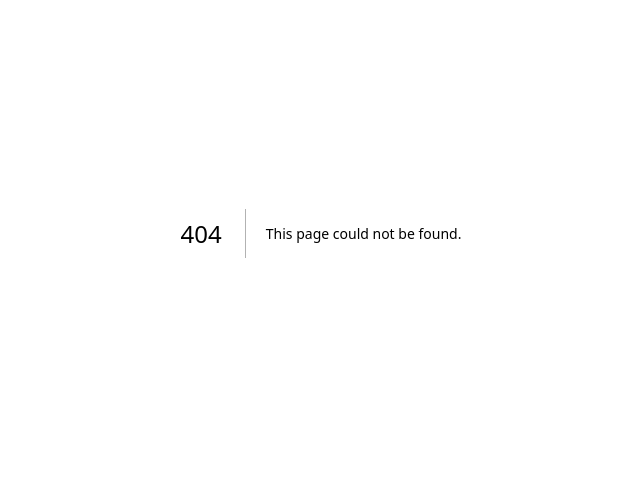
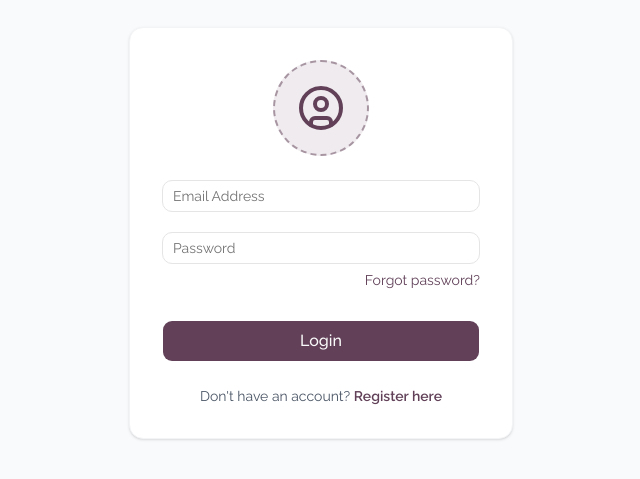
Before and after one commit to batmanven/odoo-hackathon-amrita, a Next.js app: page /login in a window 1280 px wide. Before the commit this address had no page. Shown: the part 167-646 px from the top of the page, without its empty margins (319-959 px from the left). Built offline with nearby package versions, Linux system fonts and the light colour scheme; no server answers.

Commit message:
feat: add login page with avatar support, implement session-based authentication middleware, and update UserNav with navigation links

```diff
--- /dev/null
+++ b/src/app/(auth)/login/page.tsx
@@ -0,0 +1,119 @@
+'use client'
+
+import { useActionState, useState, useRef, useEffect } from 'react'
+import { loginAction } from '@/app/actions/auth'
+import Link from 'next/link'
+import { Input } from '@/components/ui/input'
+import { Button } from '@/components/ui/button'
+import { UserCircle, Upload } from 'lucide-react'
+import { toast } from 'sonner'
+import Image from 'next/image'
+
+export default function LoginPage() {
+    const [state, formAction, isPending] = useActionState(loginAction, null)
+    const [avatarPreview, setAvatarPreview] = useState<string | null>(null)
+    const fileInputRef = useRef<HTMLInputElement>(null)
+
+    useEffect(() => {
+        if (state?.error) {
+            toast.error(state.error)
+        }
+    }, [state?.error])
+
+    const handleImageChange = (e: React.ChangeEvent<HTMLInputElement>) => {
+        const file = e.target.files?.[0]
+        if (file) {
+            if (file.size > 5 * 1024 * 1024) {
+                toast.error('Image must be less than 5MB')
+                return
+            }
+            const reader = new FileReader()
+            reader.onloadend = () => {
+                setAvatarPreview(reader.result as string)
+            }
+            reader.readAsDataURL(file)
+        }
+    }
+
+    return (
+        <div className="min-h-screen bg-slate-50 flex items-center justify-center p-4">
+            <div className="w-full max-w-sm bg-white rounded-xl shadow-sm border border-gray-100 p-8 flex flex-col items-center">
+
+                <div
+                    className="w-24 h-24 bg-primary/10 rounded-full flex items-center justify-center mb-6 cursor-pointer relative overflow-hidden group border-2 border-dashed border-primary/50 hover:border-primary transition-all"
+                    onClick={() => fileInputRef.current?.click()}
+                >
+                    {avatarPreview ? (
+                        <Image src={avatarPreview} alt="Avatar" fill className="object-cover" />
+                    ) : (
+                        <UserCircle className="w-12 h-12 text-primary" />
+                    )}
+                    <div className="absolute inset-0 bg-black/40 flex items-center justify-center opacity-0 group-hover:opacity-100 transition-opacity">
+                        <Upload className="w-6 h-6 text-white" />
+                    </div>
+                </div>
+
+                <form action={formAction} className="w-full space-y-5">
+                    <input
+                        type="file"
+                        ref={fileInputRef}
+                        className="hidden"
+                        accept="image/*"
+                        onChange={handleImageChange}
+                    />
+                    <input type="hidden" name="avatarBase64" value={avatarPreview || ''} />
+                    {state?.error && (
+                        <div className="p-3 text-sm text-red-500 bg-red-50 rounded-md border border-red-100">
+                            {state.error}
+                        </div>
+                    )}
+
+                    <div>
+                        <Input
+                            type="email"
+                            name="email"
+                            placeholder="Email Address"
+                            required
+                        />
+                    </div>
+
+                    <div>
+                        <Input
+                            type="password"
+                            name="password"
+                            placeholder="Password"
+                            required
+                        />
+                        <div className="text-right mt-1">
+                            <Link href="/forgot-password" className="text-sm text-primary hover:underline cursor-pointer">
+                                Forgot password?
+                            </Link>
+                        </div>
+                    </div>
+
+                    <div className="pt-2">
+                        <Button
+                            type="submit"
+                            disabled={isPending}
+                            className="
+      w-full py-5 text-md font-medium
+      cursor-pointer
+      transition-all duration-200
+      hover:bg-primary/90
+      hover:scale-[1.01]
+      active:scale-[0.98]
+      disabled:cursor-not-allowed
+    "
+                        >
+                            {isPending ? 'Logging in...' : 'Login'}
+                        </Button>
+                    </div>
+                </form>
+
+                <div className="mt-6 text-sm text-gray-600">
+                    Don&apos;t have an account? <Link href="/register" className="text-primary font-semibold hover:underline cursor-pointer">Register here</Link>
+                </div>
+            </div>
+        </div>
+    )
+}
--- a/src/components/UserNav.tsx
+++ b/src/components/UserNav.tsx
@@ -21,8 +21,9 @@ import {
   AlertDialogHeader,
   AlertDialogTitle,
 } from '@/components/ui/alert-dialog'
-import { LogOut, ChevronDown } from 'lucide-react'
+import { LogOut, ChevronDown, Map } from 'lucide-react'
 import { toast } from 'sonner'
+import Link from 'next/link'
 
 interface UserNavProps {
   user: {
@@ -67,6 +68,13 @@ export function UserNav({ user }: UserNavProps) {
             </div>
           </DropdownMenuLabel>
           <DropdownMenuSeparator />
+          <Link href="/dashboard/trips">
+            <DropdownMenuItem className="cursor-pointer font-medium py-2 px-4">
+              <Map className="mr-2 h-4 w-4" />
+              <span>My Trips</span>
+            </DropdownMenuItem>
+          </Link>
+          <DropdownMenuSeparator />
           <DropdownMenuItem
             className="text-red-600 cursor-pointer focus:text-red-600 focus:bg-red-50"
             onClick={() => setShowLogoutAlert(true)}
--- /dev/null
+++ b/src/proxy.ts
@@ -0,0 +1,42 @@
+import { NextResponse, NextRequest } from 'next/server'
+import { jwtVerify } from 'jose'
+
+const secretKey = process.env.JWT_SECRET || 'super-secret-key-for-hackathon-only-replace-me'
+const key = new TextEncoder().encode(secretKey)
+
+async function decrypt(input: string) {
+    try {
+        const { payload } = await jwtVerify(input, key, {
+            algorithms: ['HS256'],
+        })
+        return payload
+    } catch {
+        return null
+    }
+}
+
+export async function middleware(request: NextRequest) {
+    const session = request.cookies.get('session')?.value
+    const { pathname } = request.nextUrl
+
+    const isAuthRoute = pathname === '/login' || pathname === '/register'
+    const isProtectedRoute = pathname.startsWith('/dashboard')
+
+    if (isAuthRoute && session) {
+        const payload = await decrypt(session)
+        if (payload) {
+            return NextResponse.redirect(new URL('/dashboard', request.url))
+        }
+    }
+
+    if (isProtectedRoute && !session) {
+        return NextResponse.redirect(new URL('/login', request.url))
+    }
+
+    return NextResponse.next()
+}
+
+// See "Matching Paths" below to learn more
+export const config = {
+    matcher: ['/dashboard/:path*', '/login', '/register'],
+}
```
